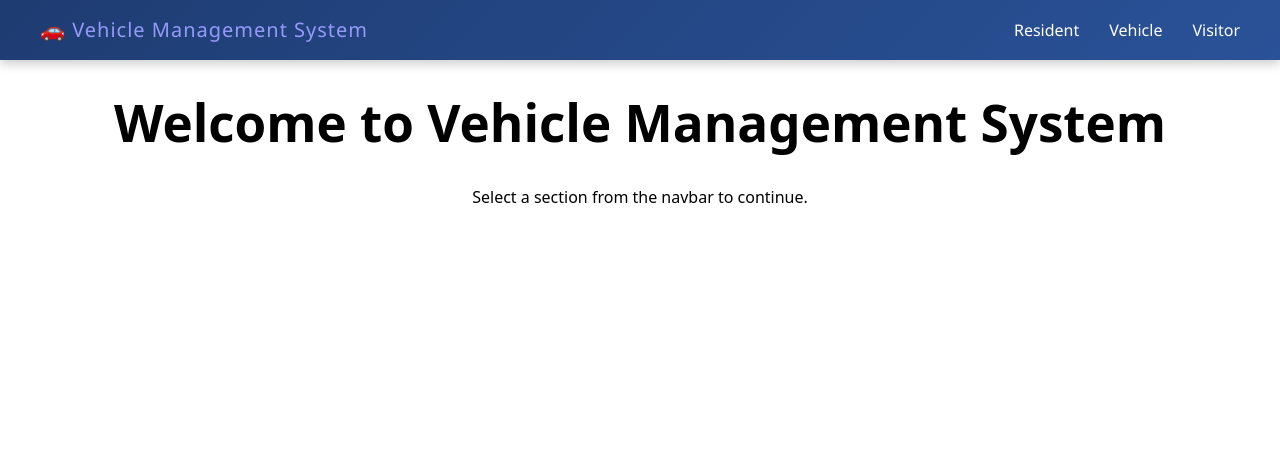
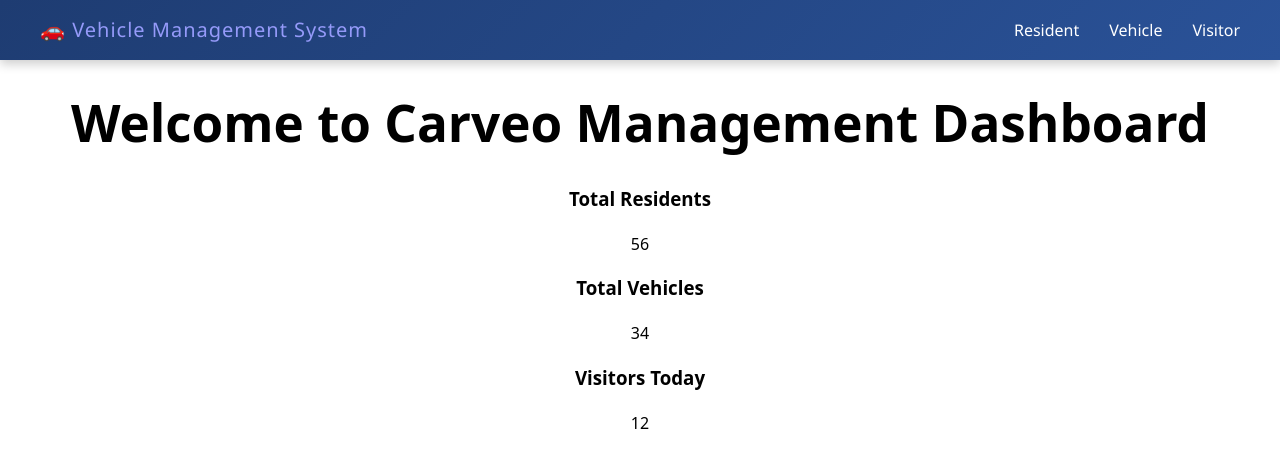
Before and after one commit to JagtapKajal/carveo-portal, a React (Vite) app in the folder frontend/carveoUI/: page / in a window 1280 px wide. Shown: the top 468 px of the page. Built offline with nearby package versions, Linux system fonts and the light colour scheme.

Commit message:
added cards to the dashboard

```diff
--- a/frontend/carveoUI/src/Components/dashboard/Dashboard.jsx
+++ b/frontend/carveoUI/src/Components/dashboard/Dashboard.jsx
@@ -1,10 +1,24 @@
 import React from "react";
+import "./Dashboard.css";
 
 const Dashboard = () => {
   return (
-    <div>
-      <h1>Welcome to Vehicle Management System</h1>
-      <p>Select a section from the navbar to continue.</p>
+    <div className="dashboard-container">
+      <h1>Welcome to Carveo Management Dashboard</h1>
+      <div className="dashboard-cards">
+        <div className="card">
+          <h3>Total Residents</h3>
+          <p>56</p>
+        </div>
+        <div className="card">
+          <h3>Total Vehicles</h3>
+          <p>34</p>
+        </div>
+        <div className="card">
+          <h3>Visitors Today</h3>
+          <p>12</p>
+        </div>
+      </div>
     </div>
   );
 };
```
